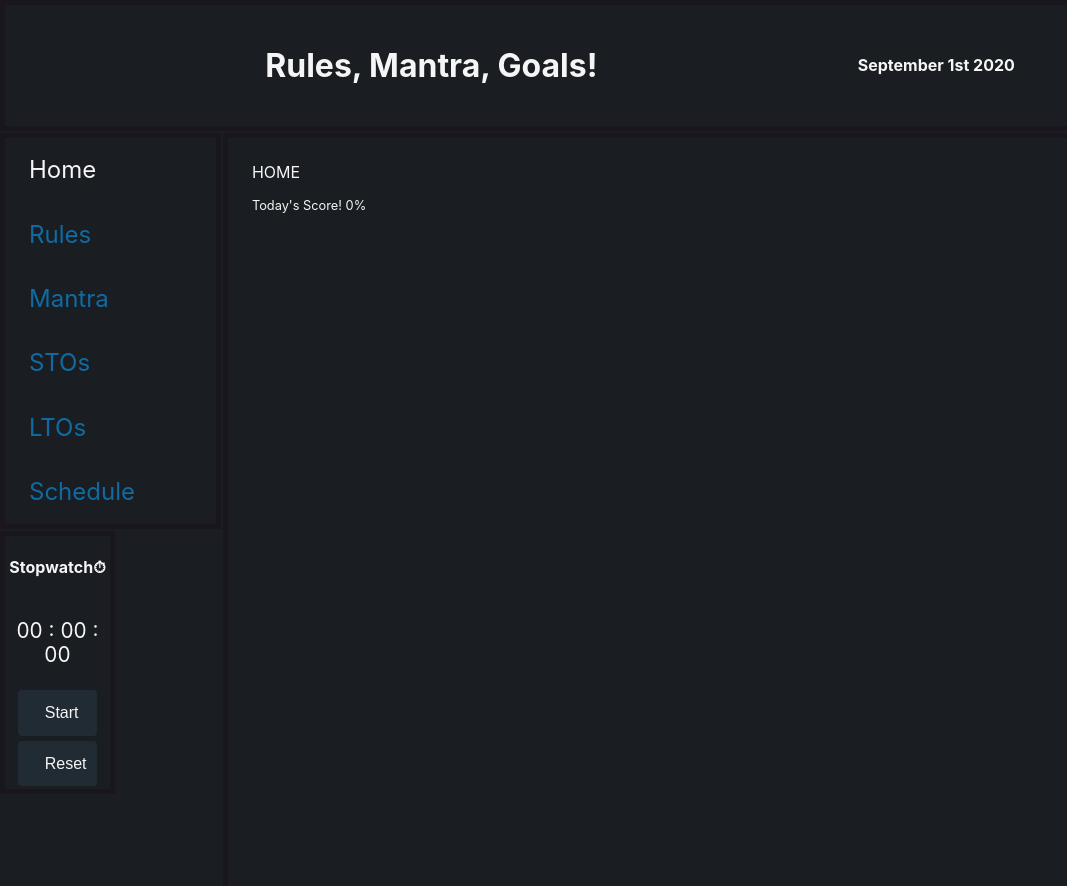
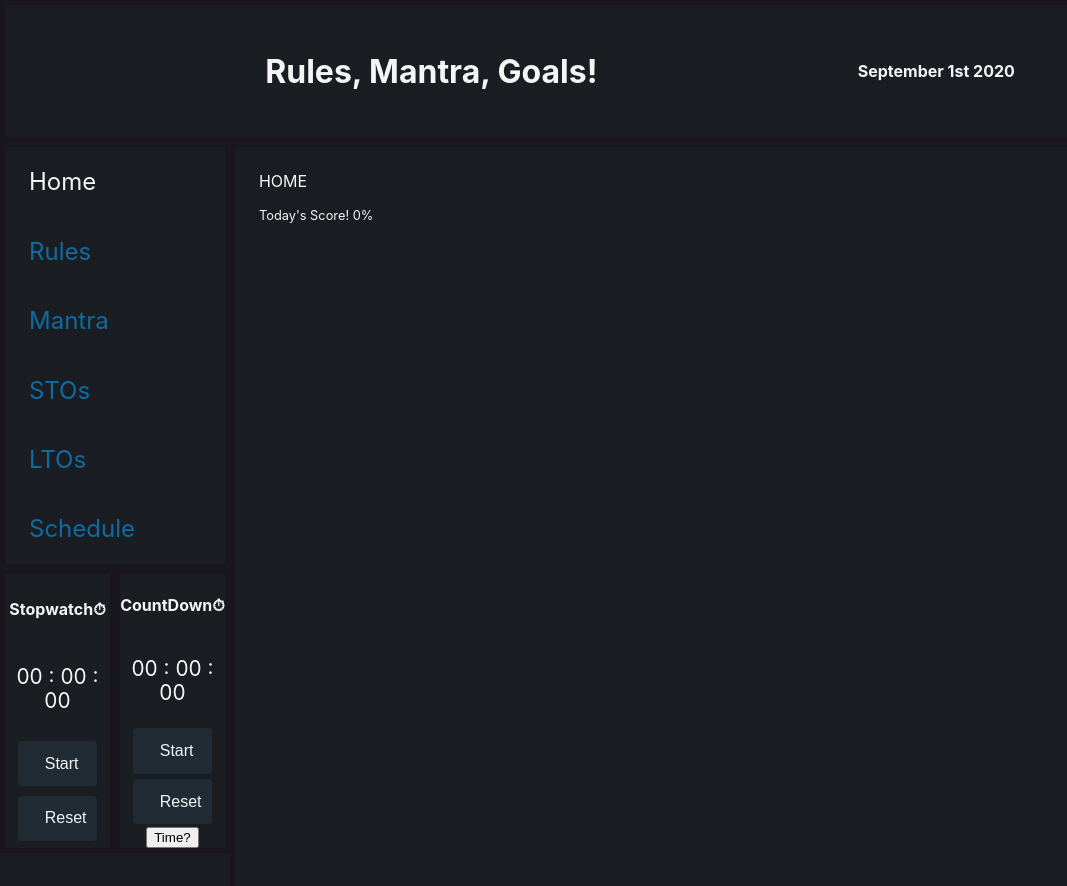
Before and after one commit to NWKendall/goals, a React (Create React App) app: page / in a window 1280 px wide. Shown: the top 886 px of the page, without its empty margins (0-1067 px from the left). Built offline with nearby package versions, Linux system fonts and the light colour scheme.

Commit message:
feature: countdown - fullyfunctional, styling bug stretching other timer

```diff
--- a/src/App.css
+++ b/src/App.css
@@ -3,6 +3,6 @@
   display: grid;
   grid-template-columns: repeat(12, 1fr);
   grid-template-rows: repeat(10, 1fr);
-  grid-gap: 2px;
+  /* grid-gap: 2px; */
   margin: auto;
 }
--- a/src/App.js
+++ b/src/App.js
@@ -6,8 +6,24 @@ import ContentPage from "./components/contentPage/contentPage.jsx";
 import Navbar from "./components/navbar/navbar";
 import Timer from "./components/timer/timer";
 import DailyState from "./contexts/Daily/DailyState";
+import CountDown from "./components/countdown/countdown.js";
 
 function App() {
+
+  (function () {
+    let lastclear = localStorage.getItem('lastclear'),
+        time_now  = (new Date()).getTime();
+
+    if ((time_now - lastclear) > 1000 * 60 * 60 * 24) {
+
+      localStorage.clear();
+
+      localStorage.setItem('lastclear', time_now);
+    }
+
+  })();
+
+
   return (
     <DailyState>
       <Router>
@@ -15,6 +31,7 @@ function App() {
           <Header />
           <Navbar />
           <Timer />
+          <CountDown />
           <ContentPage />
         </div>
       </Router>
--- /dev/null
+++ b/src/components/countdown/countdown.js
@@ -0,0 +1,150 @@
+import React, { useState, useEffect } from "react";
+import { useForm } from "react-hook-form";
+
+import "./countdown.styles.css";
+
+const CountDown = () => {
+  const [input, setInput] = useState(0);
+  const [form, showForm] = useState(false);
+
+  const [timer, setTimer] = useState({
+    seconds: 0,
+    minutes: 0,
+    hours: 0,
+  });
+  const [isActive, setIsActive] = useState(false);
+  const { register, handleSubmit } = useForm();
+
+  function toggle() {
+    setIsActive(!isActive);
+  }
+
+  function reset() {
+    setTimer({
+      seconds: 0,
+      minutes: 0,
+      hours: 0,
+    });
+    setIsActive(false);
+  }
+
+  useEffect(() => {
+    let interval = timer.seconds - 1;
+    if (isActive) {
+      interval = setInterval(() => {
+        setTimer({
+          ...timer,
+          seconds: timer.seconds - 1,
+        });
+      }, 1000);
+
+      if (timer.seconds === 0 && timer.minutes) {
+        setTimer({
+          ...timer,
+          seconds: 60,
+          minutes: timer.minutes - 1,
+        });
+      }
+
+      if (timer.seconds === 0 && timer.minutes && timer.hours) {
+        setTimer({
+          ...timer,
+          seconds: 60,
+          minutes: 59,
+          hours: timer.hours - 1,
+        });
+      }
+      if (timer.seconds === 0 && timer.minutes === 0 && timer.hours === 0) {
+        reset()
+      }
+    } else if (isActive && timer.seconds !== 0) {
+      clearInterval(interval);
+    }
+
+    return () => clearInterval(interval);
+  }, [isActive, timer]);
+
+  const onSubmit = (data) => {
+    setTimer({
+      ...timer,
+      seconds: Number(data.secsInput) || 0,
+      minutes: Number(data.minsInput) || 0,
+      hours: Number(data.hoursInput) || 0,
+    });
+    showForm(false)
+  };
+
+  let hrs = ("0" + timer.hours).slice(-2),
+    mins = ("0" + timer.minutes).slice(-2),
+    secs = ("0" + timer.seconds).slice(-2);
+
+  return (
+    <div className="countDownContainer">
+      <h4 className="cdtitle">CountDown⏱</h4>
+      <p className="cdDisplay">
+        {hrs} : {mins} : {secs}
+      </p>
+      {!isActive ? (
+        <button className="cdbtnStyle" onClick={() => toggle()}>
+          Start
+        </button>
+      ) : isActive && timer.seconds !== 0 ? (
+        <button className="cdbtnStyle" onClick={() => toggle()}>
+          Stop
+        </button>
+      ) : null}
+
+      <button className="cdbtnStyle" onClick={() => reset()}>
+        Reset
+      </button>
+      <button onClick={() => showForm(!form)}>Time?</button>
+        {form ? (
+      <div>
+          <form className="cdFormStyle" onSubmit={handleSubmit(onSubmit)}>
+            <label className="cdLabelStyle">
+              hrs
+              <input
+                type="number"
+                className="inputStyle"
+                name="hoursInput"
+                ref={register}
+                onChange={(e) => setInput(e)}
+                min="0"
+                max="24"
+              />
+            </label>
+            <label className="cdLabelStyle">
+              min
+              <input
+                type="number"
+                className="inputStyle"
+                name="minsInput"
+                ref={register}
+                onChange={(e) => setInput(e)}
+                min="0"
+                max="59"
+              />
+            </label>
+            <label className="cdLabelStyle">
+              sec
+              <input
+                type="number"
+                className="inputStyle"
+                name="secsInput"
+                ref={register}
+                onChange={(e) => setInput(e)}
+                min="0"
+                max="60"
+              />
+            </label>
+            <button type="submit" className="cdSubmitStyle">
+              Submit
+            </button>
+          </form>
+      </div>
+        ) : null}
+      </div>
+  );
+};
+
+export default CountDown;
--- /dev/null
+++ b/src/components/countdown/countdown.styles.css
@@ -0,0 +1,70 @@
+.countDownContainer {
+    grid-column: 2 / 3;
+    grid-row: 5 / 7;
+    display: flex;
+    flex-direction: column;
+    justify-content: space-evenly;
+    align-items: center;
+    border: 5px solid #19171D;
+
+
+}
+
+.cdtitle {
+    color: whitesmoke;
+    /* border: 1px solid pink; */
+}
+
+.cdDisplay {
+    color: whitesmoke;
+    text-align: center;
+    font-size: 1.3rem;
+
+}
+
+.cdbtnStyle {
+    width: 75%;
+    background-color: #202b33;
+    outline: none;
+    border: solid 1px transparent;
+    border-radius: 4px;
+    padding: 0.8em 1.6em;
+    color: whitesmoke;
+    font-size: 1rem;
+    margin: 2.5px 5px;
+    cursor: pointer;
+
+
+}
+.cdbtnStyle:hover {
+    background-color: #106ba3;
+    border: solid 1px transparent;
+    color: #202b33;
+
+}
+
+.cdFormStyle {
+    display: grid;
+    border: 1px solid pink;
+    z-index: 9999;
+
+}
+
+.cdLabelStyle {
+    color: whitesmoke;
+    display: grid;
+    flex-direction: column;
+    border: 1px solid pink;
+}
+
+.inputStyle {
+    width: 50%;
+    border: 1px solid blue;
+
+}
+
+.cdSubmitStyle {
+    width: 100%;
+    border: 1px solid pink;
+
+}
```
Also changed, not shown: 1 other file (tests, documents, lock files or other folders).
